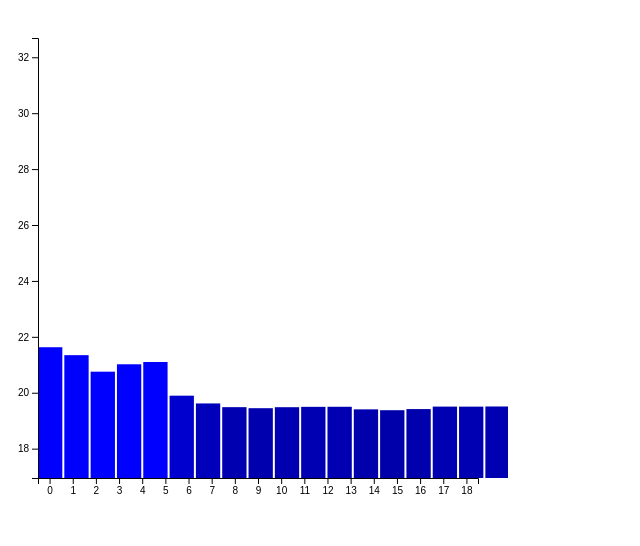
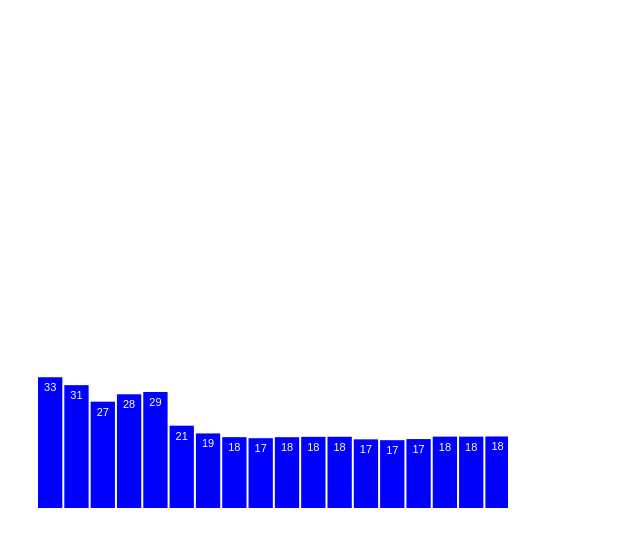
Before and after one commit to hebertomoreno/ntdoyStockViz, a plain HTML site: page index.html in a window 1280 px wide. Shown: the whole page, without its empty margins (0-640 px from the left). Drawn offline with Linux system fonts and the light colour scheme.

Commit message:
Working Bar Graph
No axes, no changes in color. Just a good old fashioned bar graph with
the number values correctly displayed in each of the bars.

```diff
--- a/index.html
+++ b/index.html
@@ -1,5 +1,16 @@
 <html>
 <style>
+.axis path,
+.axis line{
+			fill: none;
+			stroke: black;
+			stroke-width: 4px;
+			shape-rendering: crispEdges;
+			}
+.axis text{
+			font-family: sans-serif;
+			font-size: 11px;
+}
 </style>
 <head>
   <meta charset="utf-8">
--- a/ntdoygraph.js
+++ b/ntdoygraph.js
@@ -39,7 +39,7 @@ var makeGraph = function(data)
   			and the data, so that the bars start from the bottom and not
   			from the top. (as SVG starts from the top)*/
   			.attr("y", function(d){
-  									return h - (d.Open * 4)-padding;
+  									return h - (d.Open * 4);
   								})
   			/*The width is set to adjust depending on how many data values
   			there are.*/
@@ -47,12 +47,12 @@ var makeGraph = function(data)
   			/*Multiply the value by 4 (also in the y attribute) so the bars
   			look bigger, but don´t lose proportion.*/
   			.attr("height",function(d){
-  											return d.Open * 4;
+  											return d.Open*4;
   										})
   			/*The fill attribute assigns a shade of blue according to the
   			data value. The taller the bar, the lighter blue is.*/
   			.attr("fill", function(d){
-  				return "rgb(0,0," + (d.Open * 10) + ")";
+  				return "rgb(0,0," + (d.Open*100) + ")";
   			});
    /****Axes Declaration****/
    var xAxis = d3.axisBottom()
@@ -67,12 +67,34 @@ var makeGraph = function(data)
 										 .scale(yScale)
 										 /*Indicates the number of ticks*/
 										 .ticks(5);
-   svg.append("g")
+  /*****Text*****/
+  var f = d3.format(".2")
+  svg.selectAll("text")
+      .data(data)
+      .enter()
+      .append("text")
+      //One label per Datum
+      .text(function(d){
+              return f(d.Open);
+      })
+      /*the x coordinate sets the label exactly in the middle of
+      bar.*/
+      .attr("x", function(d, i) {
+       return (i * (w / data.length) + (w / data.length - barPadding) / 2)+padding;
+                  })
+      .attr("y", function(d) {
+                 return h - (d.Open * 4) + 14;
+                })
+      .attr("font-family", "sans-serif")
+      .attr("font-size", "11px")
+      .attr("fill","white")
+      .attr("text-anchor","middle");
+   /*svg.append("g")
 			.attr("class","axis")
 			.attr("transform", "translate(0," + (h - padding) + ")")
 				.call(xAxis);
   svg.append("g")
 		    .attr("class", "axis")
 		    .attr("transform", "translate(" + padding + ",0)")
-		    .call(yAxis);
+		    .call(yAxis);*/
 }
```
